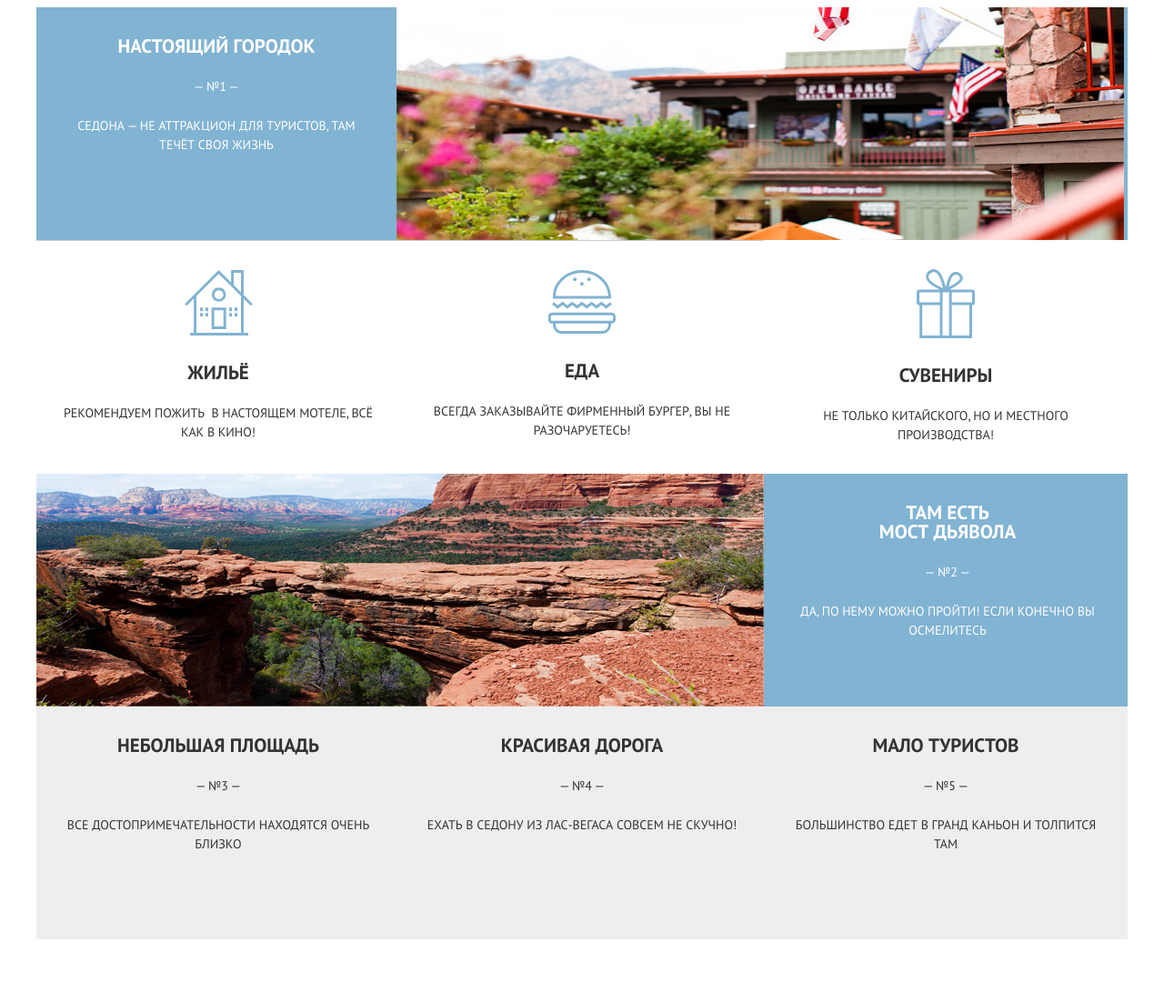
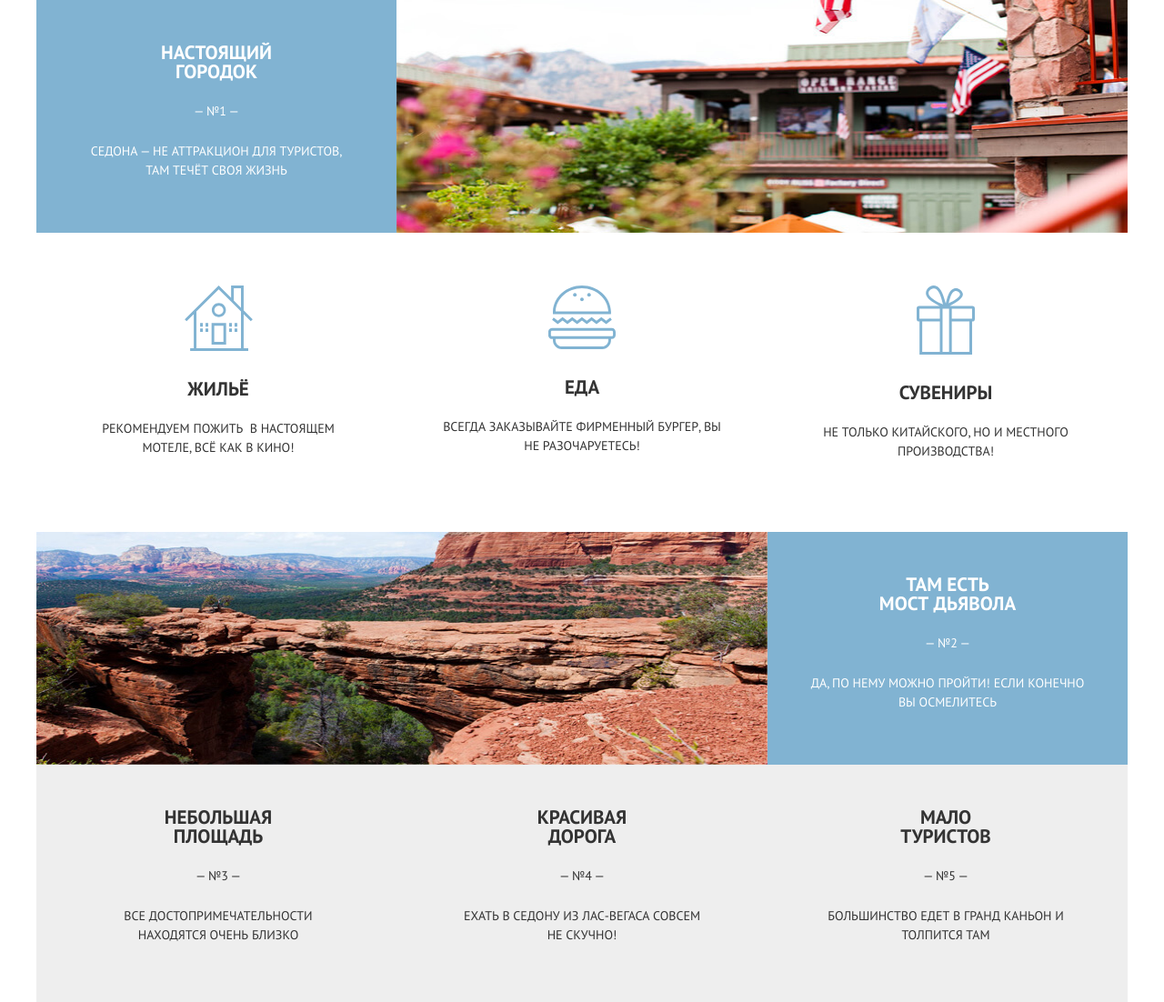
Before and after one commit to hausfrau/683947-sedona, a plain HTML site: page index.html in a window 1280 px wide. Shown: the whole page at 91% size. Before the commit the page ends 1041 px from the top, so only its background shows below. Drawn offline with Linux system fonts and the light colour scheme.

Commit message:
Центральная часть главной страницы.

```diff
--- /dev/null
+++ b/css/advantage.css
@@ -0,0 +1,169 @@
+.advantage-list {
+    display: flex;
+    justify-content: center;
+    align-items: stretch;
+    flex-wrap: wrap;
+}
+
+.advantage-item {
+    flex-basis: 33%;
+    flex-grow: 1;
+    min-height: 256px;
+    text-align: center;
+
+    background: #ffffff;
+}
+
+.advantage-item_theme_white {
+    color: #333333;
+    background: #ffffff;
+}
+
+.advantage-item_theme_gray {
+    color: #333333;
+    background: #eeeeee;
+}
+
+.advantage-item_theme_blue {
+    color: #ffffff;
+    background: #81b3d2;
+}
+
+.advantage-item_image_right {
+    display: flex;
+    flex-basis: 100%;
+}
+
+.advantage-item_image_right .advantage-item__image {
+    position: relative;
+
+    flex-basis: 67%;
+    flex-grow: 1;
+    order: 2;
+}
+
+.advantage-item_image_right img {
+    position: absolute;
+    top: 0;
+    right: 0;
+
+    width: 100%;
+    height: 100%;
+
+    overflow: hidden;
+}
+
+.advantage-item_image_right .advantage-item__description {
+    flex-basis: 33%;
+    flex-grow: 1;
+    order: 1;
+
+    padding-right: 28px;
+    padding-left: 28px;
+    padding-bottom: 37px;
+}
+
+@media (min-width: 1200px) {
+    .advantage-item_image_right .advantage-item__description {
+        padding-right: 50px;
+        padding-left: 50px;
+    }
+}
+
+.advantage-item_icon .advantage-item__description {
+    padding-right: 46px;
+    padding-left: 46px;
+    padding-bottom: 57px;
+}
+
+@media (min-width: 1200px) {
+    .advantage-item_icon .advantage-item__description {
+        padding-bottom: 78px;
+    }
+}
+
+.advantage-item_image_left {
+    display: flex;
+    flex-basis: 100%;
+}
+
+.advantage-item_image_left .advantage-item__image {
+    position: relative;
+
+    flex-basis: 67%;
+    flex-grow: 1;
+    order: 1;
+}
+
+.advantage-item_image_left img {
+    position: absolute;
+    top: 0;
+    left: 0;
+
+    width: 100%;
+    height: 100%;
+
+    overflow: hidden;
+}
+
+.advantage-item_image_left .advantage-item__description {
+    flex-basis: 33%;
+    flex-grow: 1;
+    order: 2;
+
+    padding-bottom: 37px;
+}
+
+@media (min-width: 1200px) {
+    .advantage-item_image_left .advantage-item__description {
+        padding-right: 47px;
+        padding-left: 47px;
+    }
+}
+
+.advantage-item__icon {
+    margin-bottom: 25px;
+    margin-top: 11px;
+}
+
+.advantage-item__description {
+    padding-top: 47px;
+    padding-right: 40px;
+    padding-bottom: 41px;
+    padding-left: 40px;
+
+    box-sizing: border-box;
+}
+
+@media (min-width: 1200px) {
+    .advantage-item__description {
+        padding-right: 63px;
+        padding-bottom: 63px;
+        padding-left: 63px;
+    }
+}
+
+.advantage-item__text:not(:last-child) {
+    margin-bottom: 23px;
+}
+
+.advantage-item__text_name {
+    word-wrap: break-word;
+
+    padding-left: 0;
+    padding-right: 0;
+
+    font-size: 21px;
+    font-weight: 700;
+}
+
+@media (min-width: 1200px) {
+    .advantage-item__text_name {
+        padding-left: 63px;
+        padding-right: 63px;
+    }
+}
+
+.advantage-item__text_about {
+    word-wrap: break-word;
+}
--- /dev/null
+++ b/css/common.css
@@ -0,0 +1,8 @@
+body {
+    font-family: "PT Sans", "Arial", sans-serif;
+    font-size: 14px;
+    line-height: 21px;
+    font-weight: 400;
+    color: #333333;
+    text-transform: uppercase;
+}
--- /dev/null
+++ b/css/container.css
@@ -0,0 +1,13 @@
+.container {
+    width: 768px;
+    height: 100%;
+    margin: 0 auto;
+
+    background: #ccc;
+}
+
+@media (min-width: 1200px) {
+    .container {
+        width: 1200px;
+    }
+}
--- a/css/style.css
+++ b/css/style.css
@@ -1,146 +1,4 @@
-body {
-    font-family: "PT Sans", "Arial", sans-serif;
-    font-size: 14px;
-    line-height: 21px;
-    font-weight: 400;
-    color: #333333;
-    text-transform: uppercase;
-}
-
-.container {
-    display: flex;
-    justify-content: center;
-    align-items: center;
-    flex-wrap: wrap;
-
-    width: 768px;
-    /*min-height: 500px;*/
-    height: 100%;
-    margin: 0 auto;
-
-    background: #ccc;
-}
-
-@media (min-width: 1200px) {
-    .container {
-        width: 1200px;
-    }
-}
-
-.advantage-item {
-    flex-basis: 33%;
-    flex-grow: 1;
-    /*width: 256px;*/
-    min-height: 256px;
-    /*padding-top: 45px;
-    padding-bottom: 40px;*/
-    text-align: center;
-
-    background: #ffffff;
-}
-
-.advantage-item__description {
-    margin-top: 32px;
-    margin-bottom: 32px;
-}
-
-.advantage-item_image_right {
-    display: flex;
-    flex-basis: 100%;
-    /*width: 100%;*/
-}
-
-.advantage-item_image_right .advantage-item__image {
-    flex-basis: 67%;
-    flex-grow: 1;
-    order: 2;
-    background-image: url(../img/picture1-768.jpg);
-    background-repeat: no-repeat;
-    /*width: 512px;*/
-}
-
-@media (min-width: 1200px) {
-    .advantage-item_image_right .advantage-item__image {
-        background-image: url(../img/picture1.jpg);
-        background-repeat: no-repeat;
-        /*width: 800px;*/
-    }
-}
-
-.advantage-item_image_right .advantage-item__description {
-    flex-basis: 33%;
-    flex-grow: 1;
-    order: 1;
-}
-
-.advantage-item_image_left {
-    display: flex;
-    flex-basis: 100%;
-    /*width: 100%;*/
-    margin: 0;
-    padding: 0;
-}
-
-.advantage-item_image_left .advantage-item__image {
-    flex-basis: 67%;
-    flex-grow: 1;
-    order: 1;
-    background-image: url(../img/picture2-768.jpg);
-    background-repeat: no-repeat;
-    /*width: 512px;*/
-}
-
-@media (min-width: 1200px) {
-    .advantage-item_image_left .advantage-item__image {
-        background-image: url(../img/picture2.jpg);
-        background-repeat: no-repeat;
-        /*width: 800px;*/
-    }
-}
-
-.advantage-item_image_left .advantage-item__description {
-    flex-basis: 33%;
-    flex-grow: 1;
-    order: 2;
-}
-
-.advantage-item__icon {
-    margin-bottom: 24px;
-    margin-top: 11px;
-}
-
-.advantage-item__name {
-    word-wrap: break-word;
-    margin-bottom: 24px;
-    padding-left: 47px;
-    padding-right: 47px;
-
-    font-size: 21px;
-    font-weight: 700;
-    /*color: #000000;*/
-}
-
-.advantage-item__value {
-    margin-bottom: 22px;
-}
-
-.advantage-item__text {
-    word-wrap: break-word;
-    padding-left: 24px;
-    padding-right: 24px;
-}
-
-.advantage-item_theme_white {
-    color: #333333;
-    background: #ffffff;
-}
-
-.advantage-item_theme_gray {
-    color: #333333;
-    background: #eeeeee;
-}
-
-.advantage-item_theme_blue {
-    color: #ffffff;
-    background: #81b3d2;
-}
+@import url("normalize.css");
+@import url("common.css");
+@import url("container.css");
+@import url("advantage.css");
--- a/index.html
+++ b/index.html
@@ -8,111 +8,115 @@
 </head>
 <body>
 <section class="container">
+    <div class="advantage-list">
         <div class="advantage-item advantage-item_theme_blue advantage-item_image_right">
             <div class="advantage-item__image">
+                <img src="img/picture1.jpg" width="800" height="256" alt="">
             </div>
             <div class="advantage-item__description">
-      <div class="advantage-item__name">
+                <div class="advantage-item__text advantage-item__text_name">
                     Настоящий городок
                 </div>
-      <div class="advantage-item__value">
+                <div class="advantage-item__text advantage-item__text_value">
                     — №1 —
                 </div>
-      <div class="advantage-item__text">
+                <div class="advantage-item__text advantage-item__text_about">
                     Седона — не аттракцион для туристов, там течёт своя жизнь
                 </div>
             </div>
         </div>
-  <div class="advantage-item advantage-item_theme_white">
+        <div class="advantage-item advantage-item_theme_white advantage-item_icon">
             <div class="advantage-item__description">
                 <div class="advantage-item__icon">
                     <img src="img/icon-1.svg" width="75" height="72" alt="">
                 </div>
-      <div class="advantage-item__name">
+                <div class="advantage-item__text advantage-item__text_name">
                     Жильё
                 </div>
-      <div class="advantage-item__text">
+                <div class="advantage-item__text advantage-item__text_about">
                     Рекомендуем пожить&nbsp; в настоящем мотеле, всё как в кино!
                 </div>
             </div>
         </div>
-  <div class="advantage-item advantage-item_theme_white">
+        <div class="advantage-item advantage-item_theme_white advantage-item_icon">
             <div class="advantage-item__description">
                 <div class="advantage-item__icon">
                     <img src="img/icon-3.svg" width="74" height="70" alt="">
                 </div>
-      <div class="advantage-item__name">
+                <div class="advantage-item__text advantage-item__text_name">
                     Еда
                 </div>
-      <div class="advantage-item__text">
+                <div class="advantage-item__text advantage-item__text_about">
                     Всегда заказывайте фирменный бургер, вы не разочаруетесь!
                 </div>
             </div>
         </div>
-  <div class="advantage-item advantage-item_theme_white">
+        <div class="advantage-item advantage-item_theme_white advantage-item_icon">
             <div class="advantage-item__description">
                 <div class="advantage-item__icon">
                     <img src="img/icon-2.svg" width="64" height="76" alt="">
                 </div>
-      <div class="advantage-item__name">
+                <div class="advantage-item__text advantage-item__text_name">
                     Сувениры
                 </div>
-      <div class="advantage-item__text">
+                <div class="advantage-item__text advantage-item__text_about">
                     Не только китайского, но и местного производства!
                 </div>
             </div>
         </div>
         <div class="advantage-item advantage-item_theme_blue advantage-item_image_left">
             <div class="advantage-item__image">
+                <img src="img/picture2.jpg" width="800" height="256" alt="">
             </div>
             <div class="advantage-item__description">
-      <div class="advantage-item__name">
+                <div class="advantage-item__text advantage-item__text_name">
                     Там есть<br>Мост дьявола
                 </div>
-      <div class="advantage-item__value">
+                <div class="advantage-item__text advantage-item__text_value">
                     — №2 —
                 </div>
-      <div class="advantage-item__text">
+                <div class="advantage-item__text advantage-item__text_about">
                     Да, по нему можно пройти! Если конечно вы осмелитесь
                 </div>
             </div>
         </div>
         <div class="advantage-item advantage-item_theme_gray">
             <div class="advantage-item__description">
-      <div class="advantage-item__name">
+                <div class="advantage-item__text advantage-item__text_name">
                     Небольшая площадь
                 </div>
-      <div class="advantage-item__value">
+                <div class="advantage-item__text advantage-item__text_value">
                     — №3 —
                 </div>
-      <div class="advantage-item__text">
+                <div class="advantage-item__text advantage-item__text_about">
                     Все достопримечательности находятся очень близко
                 </div>
             </div>
         </div>
         <div class="advantage-item advantage-item_theme_gray">
             <div class="advantage-item__description">
-      <div class="advantage-item__name">
-        Красивая дорога
+                <div class="advantage-item__text advantage-item__text_name">
+                    Красивая<br>дорога
                 </div>
-      <div class="advantage-item__value">
+                <div class="advantage-item__text advantage-item__text_value">
                     — №4 —
                 </div>
-      <div class="advantage-item__text">
+                <div class="advantage-item__text advantage-item__text_about">
                     Ехать в Седону из Лас-Вегаса совсем не скучно!
                 </div>
             </div>
         </div>
         <div class="advantage-item advantage-item_theme_gray">
             <div class="advantage-item__description">
-      <div class="advantage-item__name">
-        Мало туристов
+                <div class="advantage-item__text advantage-item__text_name">
+                    Мало<br>туристов
                 </div>
-      <div class="advantage-item__value">
+                <div class="advantage-item__text advantage-item__text_value">
                     — №5 —
                 </div>
-      <div class="advantage-item__text">
+                <div class="advantage-item__text advantage-item__text_about">
                     Большинство едет в гранд каньон и толпится там
+                </div>
             </div>
         </div>
     </div>
```
Also changed, not shown: css/normalize.css (added). Lines whose indentation alone changed are shown as unchanged.
